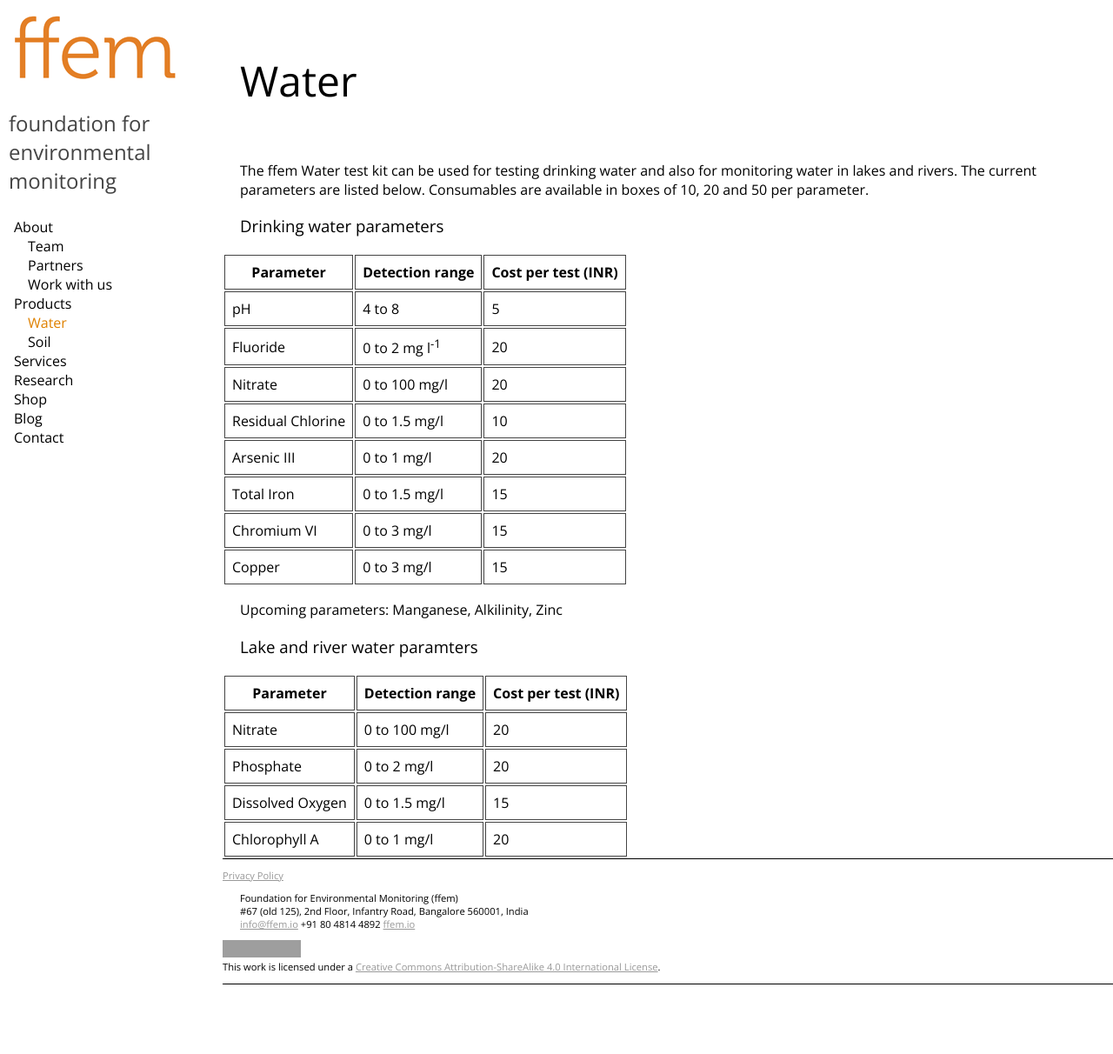
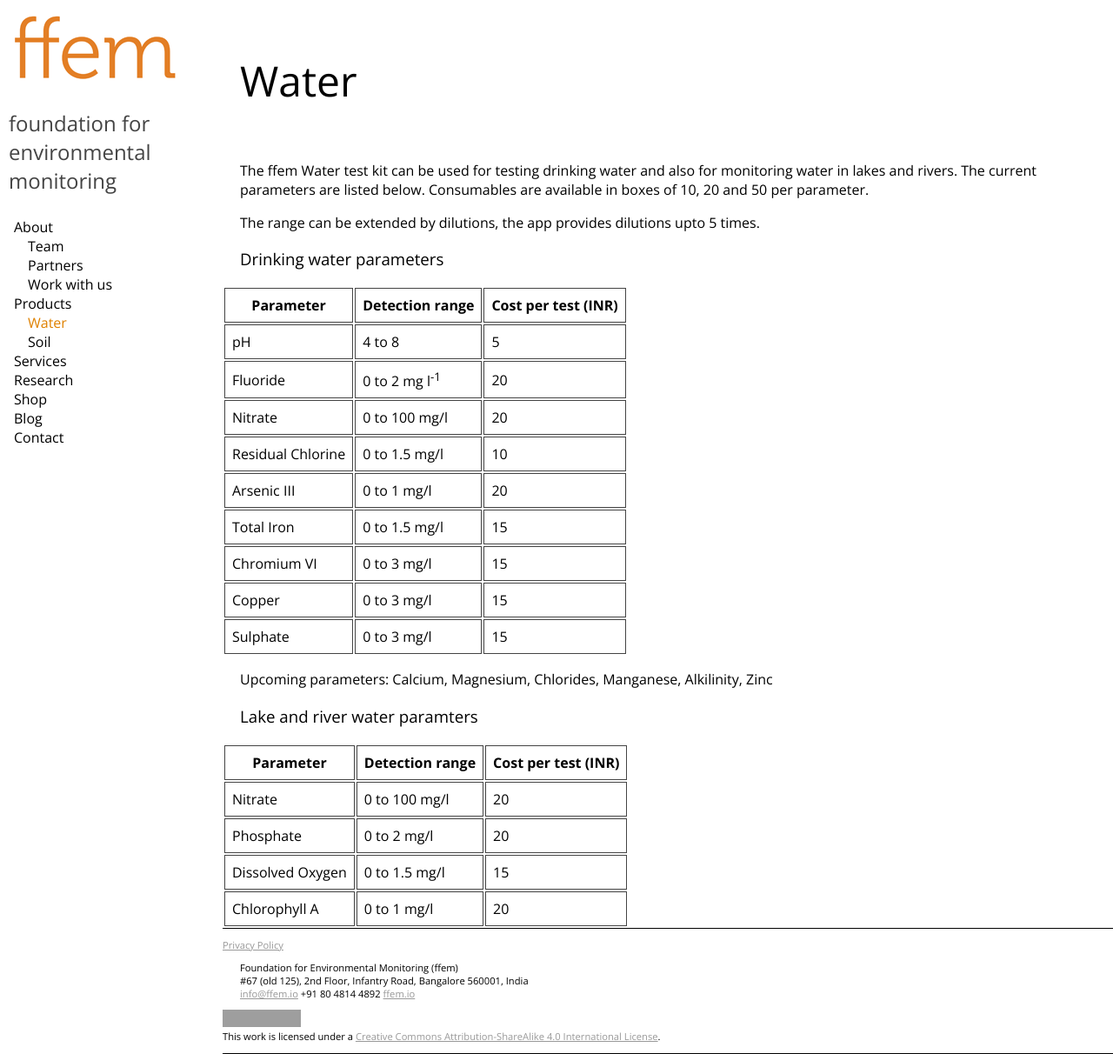
Before and after one commit to adraman/foundation-for-environmental-monitoring.github.io, a Jekyll site: the page built from _pages/water.md, in a window 1280 px wide and 1212 px high. Shown: the whole window at 87% size. Built offline with Jekyll 4.4.1, drawn with Linux system fonts in a browser that asks for light colours; grey boxes are pictures that could not be loaded.

Commit message:
More prameters for water

```diff
--- a/_pages/water.md
+++ b/_pages/water.md
@@ -5,6 +5,8 @@ layout: default
 ---
 
 The ffem Water test kit can be used for testing drinking water and also for monitoring water in lakes and rivers. The current parameters are listed below. Consumables are available in boxes of 10, 20 and 50 per parameter.
+
+The range can be extended by dilutions, the app provides dilutions upto 5 times.
 
 
 ### Drinking water parameters
@@ -54,9 +56,14 @@ The ffem Water test kit can be used for testing drinking water and also for moni
 		<td>0 to 3 mg/l</td>
     <td>15</td>
 	</tr>
+	<tr>
+		<td>Sulphate</td>
+		<td>0 to 3 mg/l</td>
+    <td>15</td>
+	</tr>
 </table>
 
-Upcoming parameters: Manganese, Alkilinity, Zinc
+Upcoming parameters: Calcium, Magnesium, Chlorides, Manganese, Alkilinity, Zinc
 
 ### Lake and river water paramters
 <table>
```
